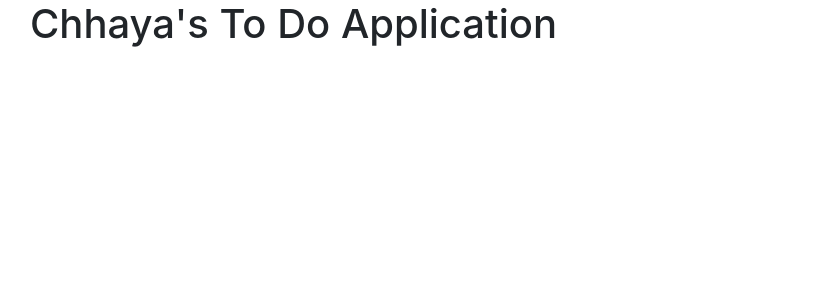
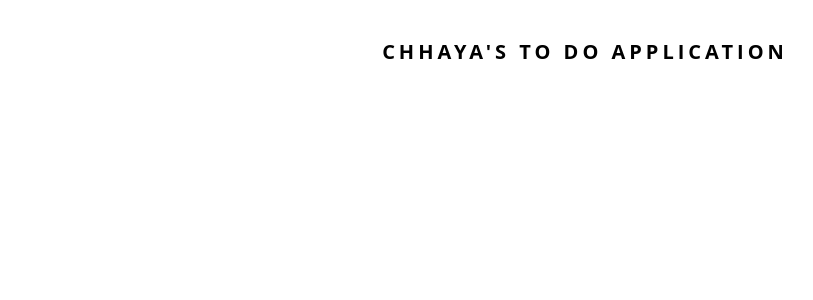
Before and after one commit to ChhayaPatel90/todo-app-frontend, a React app: page / in a window 1280 px wide. Shown: the top 300 px of the page, without its empty margins (55-868 px from the left). Built offline with nearby package versions, Linux system fonts and the light colour scheme.

Commit message:
Style Header component

```diff
--- a/src/App.js
+++ b/src/App.js
@@ -1,6 +1,5 @@
 import React, { Component } from 'react';
 import Header from './components/Header';
-import './App.css';
 
 class App extends Component {
   render() {
--- a/src/components/Header.js
+++ b/src/components/Header.js
@@ -10,7 +10,14 @@ class Header extends React.Component {
 
 const styles = {
     header : {
-        colour: "red"
+        color: "black",
+        fontSize: "20px",
+        fontFamily: "Open Sans",
+        margin: "40px",
+        textAlign: "center",
+        fontWeight: "bold",
+        textTransform: "uppercase",
+        letterSpacing: "4px"
     }
 };
 
```
